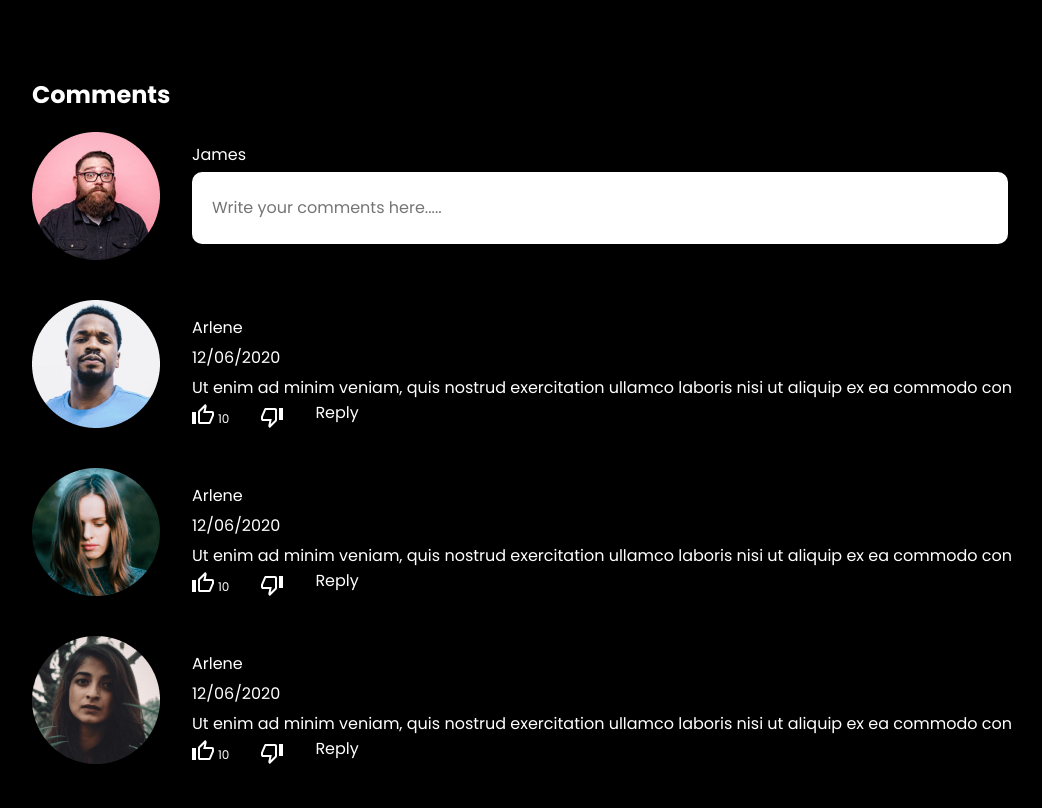
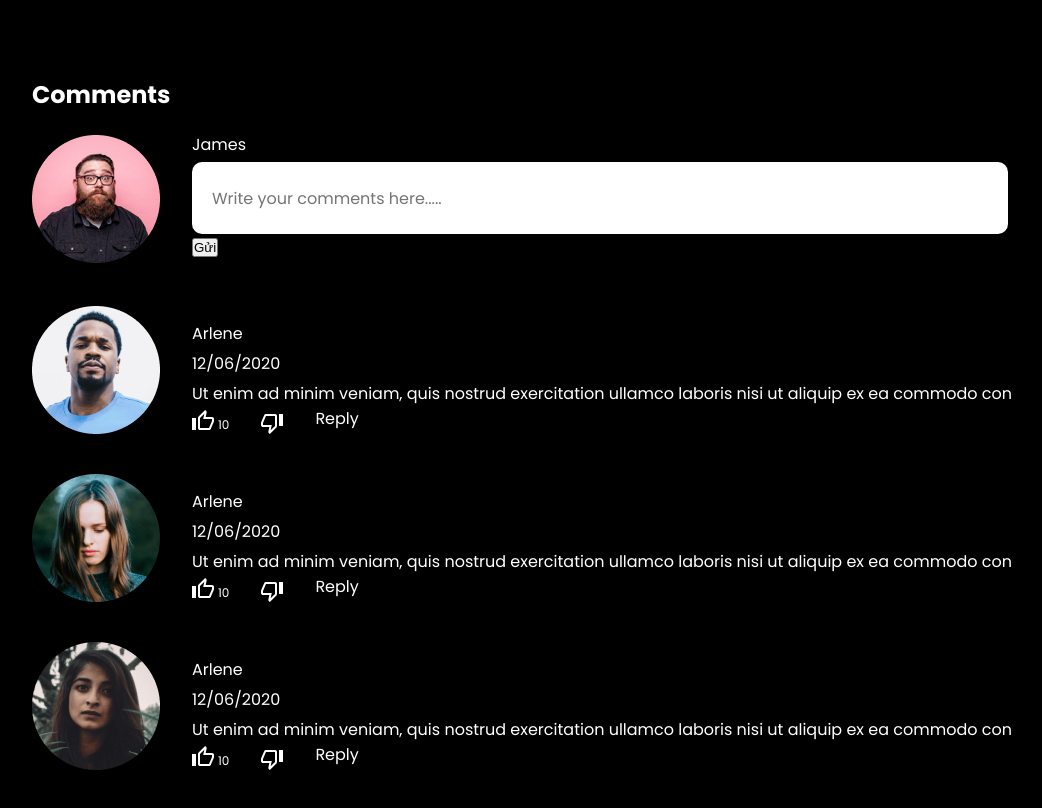
Before and after one commit to NguyenLanPTIT/THUC-TAP, a plain HTML site: page components.html in a window 1280 px wide. Shown: the part 2736-3544 px from the top of the page, without its empty margins (48-1090 px from the left). Drawn offline with Linux system fonts and the light colour scheme; files whose address does not match are found by name.

Commit message:
Update components.html

```diff
--- a/components.html
+++ b/components.html
@@ -340,7 +340,6 @@
                 <div class="content-movie">
                     <h2>Comments</h2>
                 </div>
-                <div class=" scroll-container">
                 <div class=" movie-card ">
                     <a class="img-container">
                         <img src="./assets/images/Comment1.png" alt="James">
@@ -348,11 +347,16 @@
                     </a>
                     <div class="card-input">
                         <p>James<br>
+                            <div class="comments">
                                 <input type="text" placeholder="Write your comments here....." id="comment-input">
+                                <button id="submit-comment">Gửi</button>
+                            </div>
                             </p>
-                        </div>
+                        </p>
 
                     </div>
+                </div>
+                <div class=" scroll-container">
                     <div class="  movie-card ">
                         <a class="img-container">
                             <img src="./assets/images/Comment2.png" alt="Fubar">
```
Lines whose indentation alone changed are shown as unchanged.
